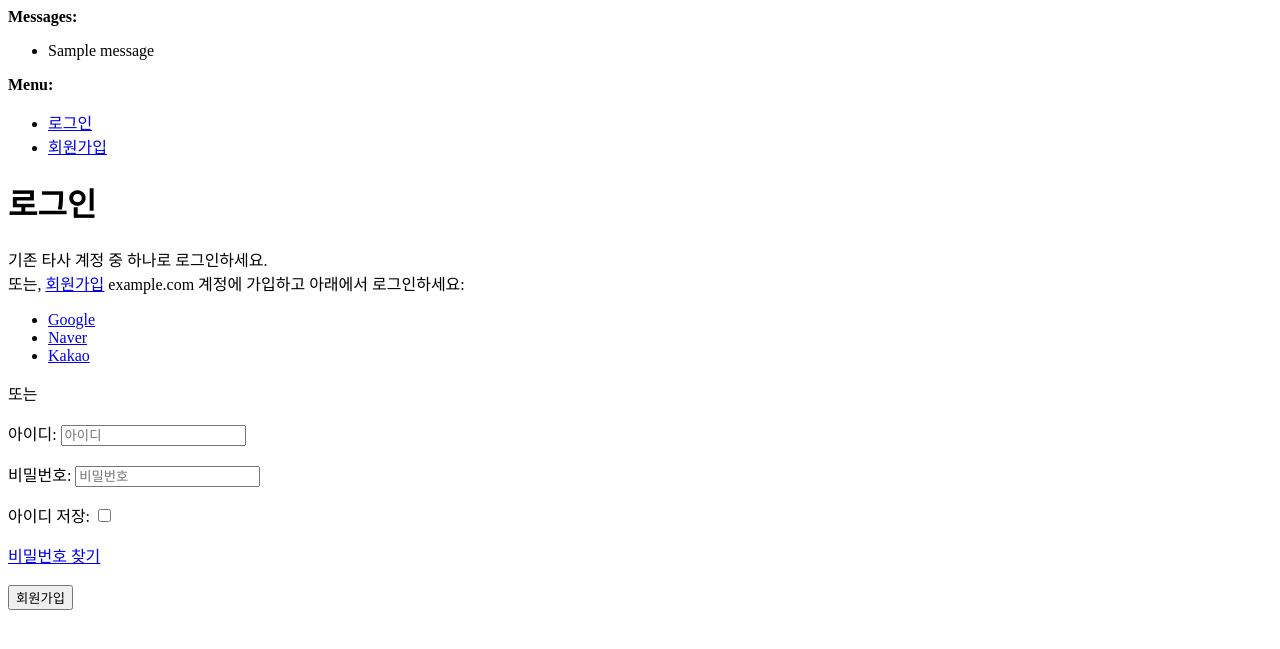
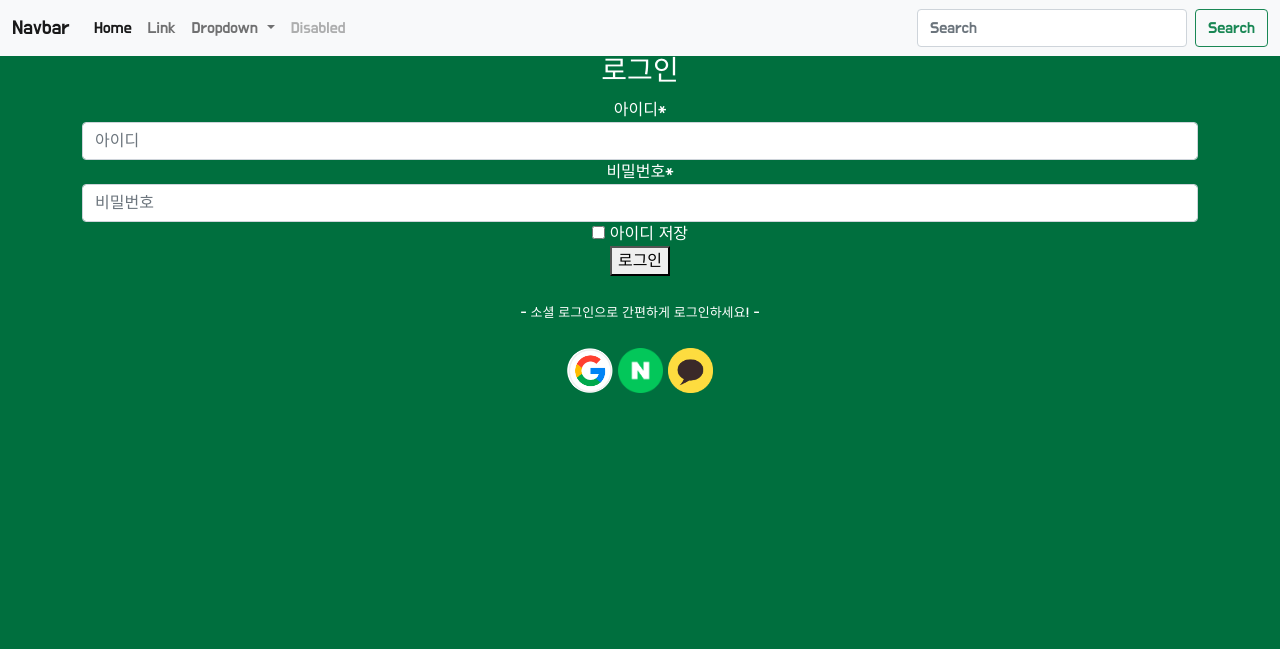
Before and after one commit to hildakim/muse, a Django app: page /accounts/login/ in a window 1280 px wide. Shown: the top 649 px of the page. Run offline with Django 3.2, Linux system fonts and the light colour scheme; tables that the repository leaves empty hold one stand-in row (values such as "Sample post"); one stand-in notice (Sample message) is shown; some libraries are stand-ins or nearby versions.

Commit message:
user design

```diff
--- a/muse/templates/allauth/account/base.html
+++ b/muse/templates/allauth/account/base.html
@@ -1,36 +1,19 @@
+{% extends 'base.html' %}
 <!DOCTYPE html>
 <html>
   <head>
     <title>{% block head_title %}{% endblock %}</title>
     {% block extra_head %}
     {% endblock %}
+    <style>
+      body {
+        text-align: center;
+      }
+    </style>
   </head>
   <body>
     {% block body %}
 
-    {% if messages %}
-    <div>
-      <strong>Messages:</strong>
-      <ul>
-        {% for message in messages %}
-        <li>{{message}}</li>
-        {% endfor %}
-      </ul>
-    </div>
-    {% endif %}
-
-    <div>
-      <strong>Menu:</strong>
-      <ul>
-        {% if user.is_authenticated %}
-        <li><a href="{% url 'account_email' %}">이메일 변경</a></li>
-        <li><a href="{% url 'account_logout' %}">로그아웃</a></li>
-        {% else %}
-        <li><a href="{% url 'account_login' %}">로그인</a></li>
-        <li><a href="{% url 'account_signup' %}">회원가입</a></li>
-        {% endif %}
-      </ul>
-    </div>
     {% block content %}
     {% endblock %}
     {% endblock %}
--- a/muse/templates/allauth/account/login.html
+++ b/muse/templates/allauth/account/login.html
@@ -7,40 +7,65 @@
 
 {% block content %}
 
-<h1>{% trans "로그인" %}</h1>
+<h3>{% trans "로그인" %}</h3>
 
-{% get_providers as socialaccount_providers %}
+<link rel="stylesheet" href="//cdn.jsdelivr.net/npm/xeicon@2.3.3/xeicon.min.css">
+<style>
+.btn-social-login {
+  transition: all .2s;
+  outline: 0;
+  border: 1px solid transparent;
+  padding: .5rem !important;
+  border-radius: 50%;
+  color: #fff;
+}
+.btn-social-login:focus {
+  box-shadow: 0 0 0 .2rem rgba(0,123,255,.25);
+}
+.text-dark { color: #343a40!important; }
 
-{% if socialaccount_providers %}
-<p>{% blocktrans with site.name as site_name %}기존 타사 계정 중 하나로 로그인하세요.<br>
-   또는, <a href="{{ signup_url }}">회원가입</a>
- {{ site_name }} 계정에 가입하고 아래에서 로그인하세요:{% endblocktrans %}</p>
+.social {
+  font-size: small;
+}
 
-<div class="socialaccount_ballot">
+a {
+  text-decoration: none;
+}
 
-  <ul class="socialaccount_providers">
-    {% include "socialaccount/snippets/provider_list.html" with process="login" %}
-  </ul>
+.login {
+  text-align: center;
+  margin: auto;
+}
 
-  <div class="login-or">{% trans 'or' %}</div>
+</style>
 
-</div>
-
-{% include "socialaccount/snippets/login_extra.html" %}
-
-{% else %}
-<p>{% blocktrans %}If you have not created an account yet, then please
-<a href="{{ signup_url }}">sign up</a> first.{% endblocktrans %}</p>
-{% endif %}
+{% load static %}
+{% load socialaccount %}
+{% providers_media_js %}
 
 <form class="login" method="POST" action="{% url 'account_login' %}">
   {% csrf_token %}
-  {{ form.as_p }}
+  {% load static %}
+  {% load crispy_forms_tags %}
+  {{ form | crispy }}
+  <button class="primaryAction" type="submit">{% trans "로그인" %}</button>
+  <br><br>
+  <span class="social">- 소셜 로그인으로 간편하게 로그인하세요! -</span>
+  <br><br>
+  <a href="{% provider_login_url 'google' %}">
+    <img src="{% static 'google.png' %}" alt="구글로그인" height="45">
+  </a>
+  <a href="{% provider_login_url 'naver' %}">
+    <img src="{% static 'naver.png' %}" alt="네이버로그인" height="45">
+  </a>
+  <a href="{% provider_login_url 'kakao' %}">
+    <img src="{% static 'kakao.png' %}" alt="카카오로그인" height="45">
+  </a>
+  <br><br>
   {% if redirect_field_value %}
   <input type="hidden" name="{{ redirect_field_name }}" value="{{ redirect_field_value }}" />
   {% endif %}
-  <a class="button secondaryAction" href="{% url 'account_reset_password' %}">{% trans "비밀번호 찾기" %}</a><br><br>
-  <button class="primaryAction" type="submit">{% trans "회원가입" %}</button>
+
 </form>
 
 {% endblock %}
```
Also changed, not shown: muse/templates/allauth/account/signup.html (+11 -4 lines), user/forms.py (+8 -3 lines), user/templates/profile_update.html (+17 -6 lines), user/static/google.png (added), user/static/kakao.png (added), user/static/naver.png (added).
